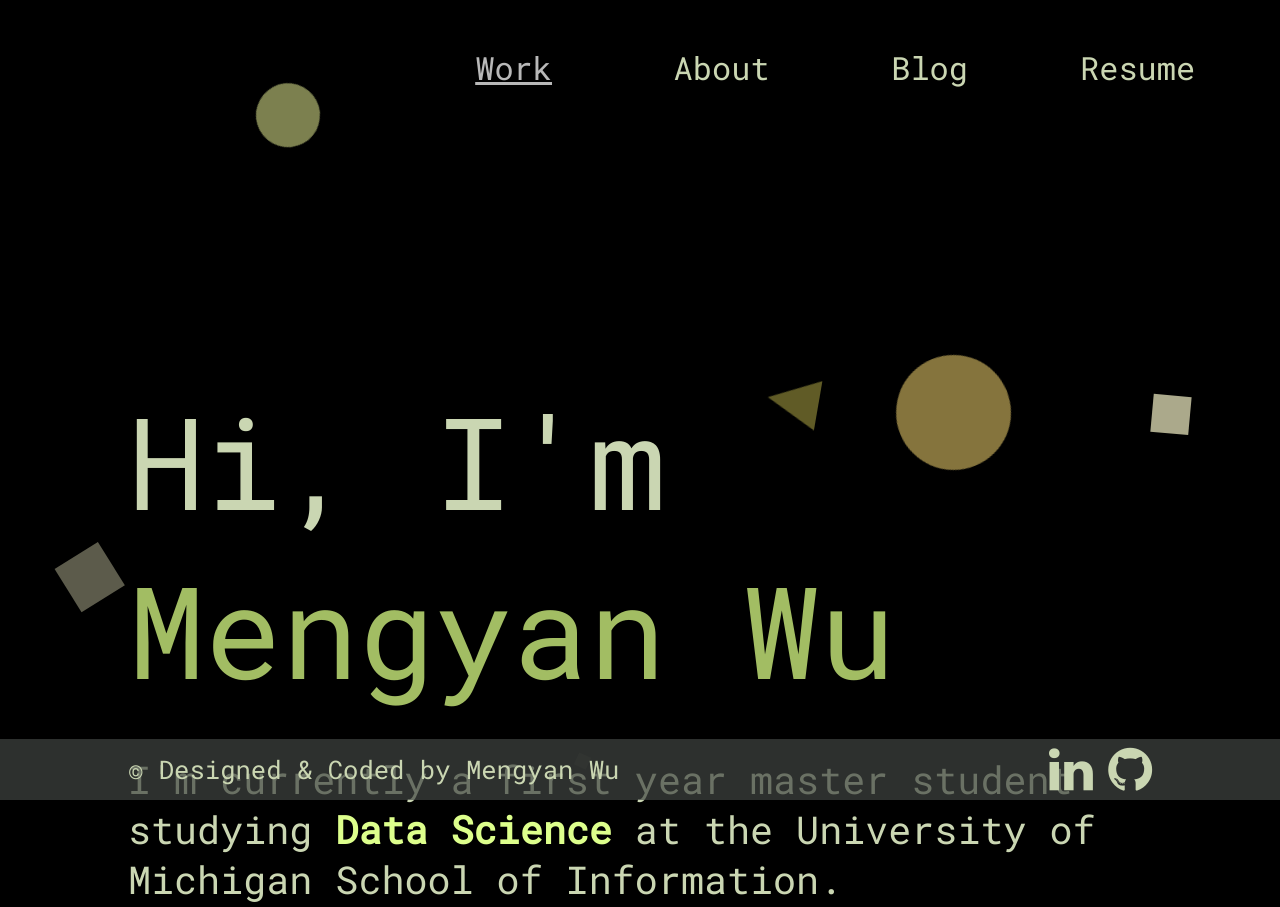
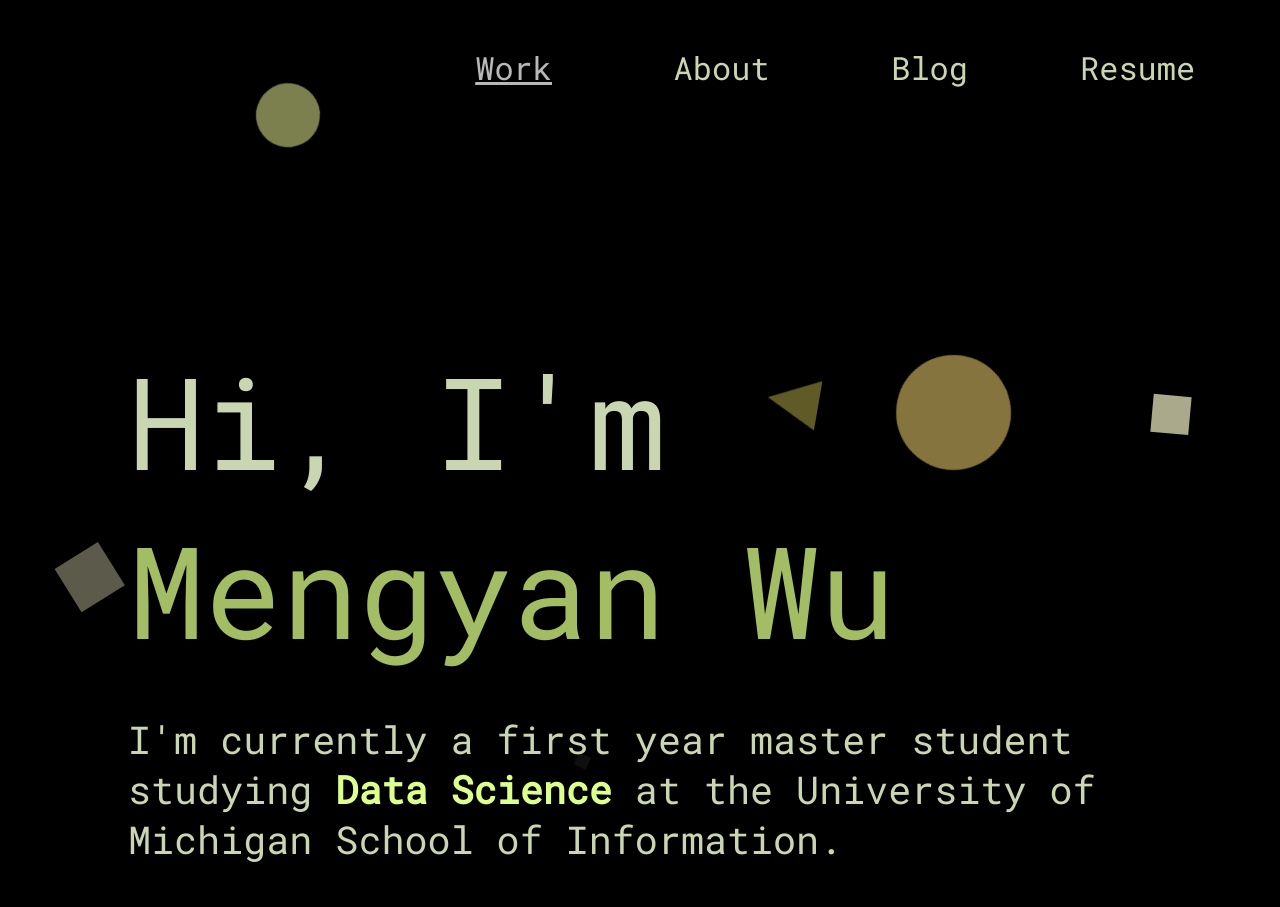
Before and after one commit to mengyanw/mengyanw.github.io, a plain HTML site: page index.html in a window 1280 px wide. Shown: the top 907 px of the page. Drawn offline with nearby package versions, Linux system fonts and the light colour scheme.

Commit message:
remove sticky footer

```diff
--- a/css/style.css
+++ b/css/style.css
@@ -56,7 +56,7 @@ footer {
   background-color: #414642b2;
   color: var(--main-bg-color);
   font-size: 2vw;
-  position: fixed;
+  /* position: fixed; */
   bottom: 0;
   width: 100%;
   padding-top: 5px;
@@ -89,7 +89,7 @@ html, a{
 /* Index */
 main h1 {
   font-size: 10vw;
-  margin-top: 30vh;
+  margin-top: 25vh;
   margin-bottom: 5vh;
 }
 main h2{
```
